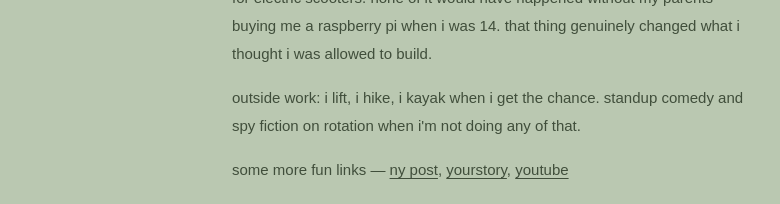
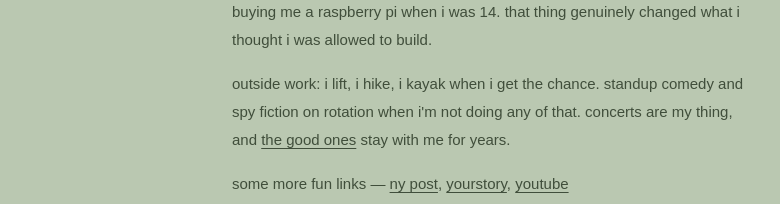
Before and after one commit to gsymmy30/gsym.me, a Next.js app: page / in a window 1280 px wide. Shown: the part 394-598 px from the top of the page, without its empty margins (248-1028 px from the left). Built offline with nearby package versions, Linux system fonts and the light colour scheme; a web font is replaced by a local one.

Commit message:
Update outside work copy

```diff
--- a/src/app/page.tsx
+++ b/src/app/page.tsx
@@ -126,7 +126,15 @@ export default function Home() {
 
           <p>
             outside work: i lift, i hike, i kayak when i get the chance. standup comedy and spy
-            fiction on rotation when i&apos;m not doing any of that.
+            fiction on rotation when i&apos;m not doing any of that. concerts are my thing, and{" "}
+            <a
+              href="https://www.youtube.com/shorts/v-mQWT4ANfc"
+              target="_blank"
+              rel="noopener noreferrer"
+            >
+              the good ones
+            </a>{" "}
+            stay with me for years.
           </p>
 
           <p>
```
